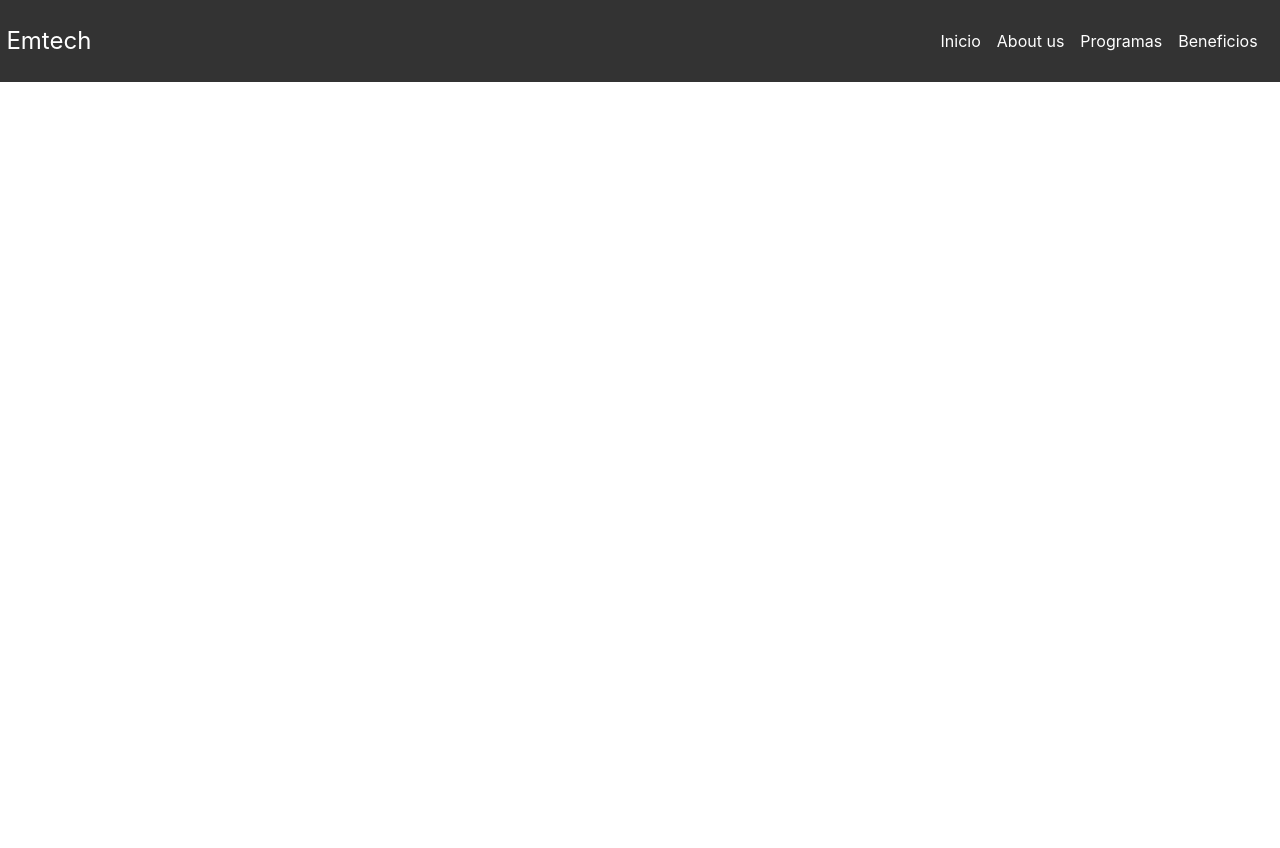
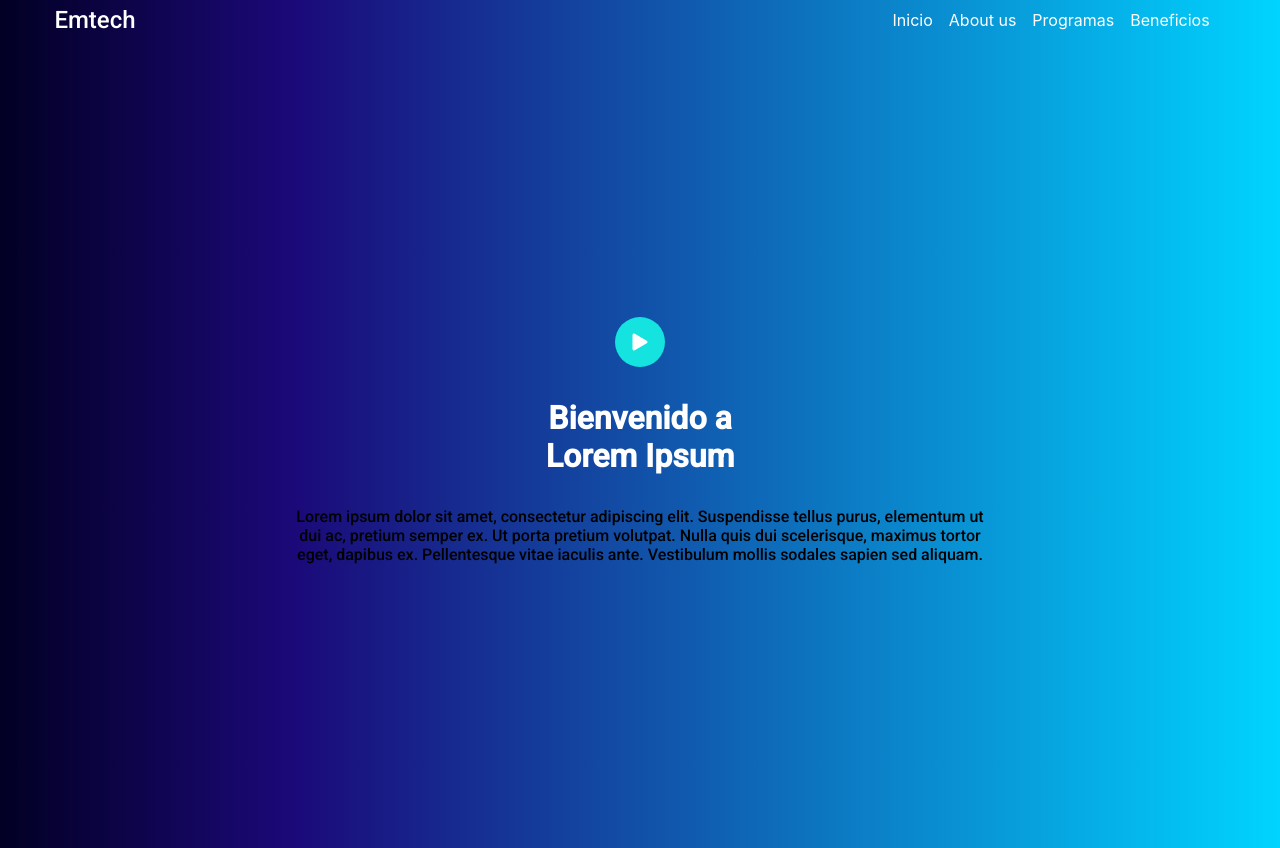
Before and after one commit to RobertoAlaniz30/emtech, a React (Create React App) app: page / in a window 1280 px wide. Before the commit the page ends 800 px from the top, so only its background shows below. Built offline with nearby package versions, Linux system fonts and the light colour scheme.

Commit message:
prototype of banner section done

```diff
--- a/src/App.js
+++ b/src/App.js
@@ -1,11 +1,44 @@
 import logo from "./logo.svg";
 import "./App.scss";
 import Navbar from "./components/Navbar";
+import Modal from "./components/Modal";
+import PlayButton from "./components/PlayButton";
 
 function App() {
   return (
     <div className="App">
-      <Navbar />
+      <main className="main__container">
+        <Navbar />
+        <div>
+          <section className="banner__section">
+            <Modal>
+              <iframe
+                src="https://www.youtube.com/embed/N0cMUC9DBJY"
+                frameBorder="0"
+                allowFullScreen
+                ng-show="showvideo"
+                width="420"
+                height="315"
+                title="myFrame"
+              ></iframe>
+            </Modal>
+            <PlayButton />
+
+            <h1 className="banner__title">
+              Bienvenido a <p> Lorem Ipsum</p>
+            </h1>
+
+            <p>
+              {" "}
+              Lorem ipsum dolor sit amet, consectetur adipiscing elit.
+              Suspendisse tellus purus, elementum ut dui ac, pretium semper ex.
+              Ut porta pretium volutpat. Nulla quis dui scelerisque, maximus
+              tortor eget, dapibus ex. Pellentesque vitae iaculis ante.
+              Vestibulum mollis sodales sapien sed aliquam.{" "}
+            </p>
+          </section>
+        </div>
+      </main>
     </div>
   );
 }
--- a/src/App.scss
+++ b/src/App.scss
@@ -1,38 +1,48 @@
+@import url('https://fonts.googleapis.com/css2?family=Montserrat:wght@300&family=Nunito:wght@300&family=Roboto:wght@300;500&display=swap');
+
+:root {
+  --aqua: #14E3E0;
+  --white: #FFFFFF
+}
+
+
 .App {
   text-align: center;
 }
-
-.App-logo {
-  height: 40vmin;
-  pointer-events: none;
+h1,h2,p,span {
+  font-family: 'Roboto', sans-serif;
+  margin: 0;
 }
 
-@media (prefers-reduced-motion: no-preference) {
-  .App-logo {
-    animation: App-logo-spin infinite 20s linear;
-  }
+.main__container {
+  padding: 0 3rem 3rem 3rem;
+  background: rgb(2, 0, 36);
+  background: linear-gradient(90deg, rgba(2, 0, 36, 1) 0%, rgba(27, 9, 121, 1) 23%, rgba(0, 212, 255, 1) 100%);
+  height: 100vh;
+
+
+}
+.main__container > div{
+  display: grid;
+  place-items: center;
+  height: 100%;
 }
 
-.App-header {
-  background-color: #282c34;
-  min-height: 100vh;
+.banner__section {
   display: flex;
   flex-direction: column;
+  justify-content: center;
   align-items: center;
-  justify-content: center;
-  font-size: calc(10px + 2vmin);
+  gap: 2rem;
+  width: 60%;
+}
+.banner__title{
+  color: var(--white);
+  font-weight: 900;
+  font-size: 2rem;
+  margin: 0;
+}
+.algo{
   color: white;
+  font-weight: 400px;
 }
-
-.App-link {
-  color: #61dafb;
-}
-
-@keyframes App-logo-spin {
-  from {
-    transform: rotate(0deg);
-  }
-  to {
-    transform: rotate(360deg);
-  }
-}
--- /dev/null
+++ b/src/components/Modal/index.jsx
@@ -0,0 +1,21 @@
+import React from "react";
+import "./styles.scss"
+
+const Modal = ({ isOpen, closeModal, title, children }) => {
+  const handleModalDialogClick = (e) => {
+    e.stopPropagation();
+  };
+
+  return (
+    <div className={`modal ${isOpen && "modal-open"}`} onClick={closeModal}>
+      <div className="modal__dialog" onClick={handleModalDialogClick}>
+        <h1>{title}</h1>
+        <button onClick={closeModal}>Close Modal</button>
+
+        {children}
+      </div>
+    </div>
+  );
+};
+
+export default Modal;
--- /dev/null
+++ b/src/components/Modal/styles.scss
@@ -0,0 +1,24 @@
+.modal {
+    background-color: rgba(0,0,0, .85);
+    width: 100vw;
+    height: 100vh;
+    position: fixed;
+    top: 0;
+    left: 0;
+    z-index: 9999;
+    display: none;
+    justify-content: center;
+    align-items: center;
+  }
+
+  .modal__dialog {
+    background: var(--LimaGreen);
+    padding: 10px;
+    width: 300px;
+    height: auto;
+    border-radius: 12px;
+  }
+
+  .modal-open  {
+    display: grid;
+  }
--- a/src/components/Navbar/index.jsx
+++ b/src/components/Navbar/index.jsx
@@ -10,7 +10,7 @@ function Navbar() {
     setClicked(!clicked);
   };
   return (
-    <div className="nav__container">
+    <header className="nav__container">
       <h2>Emtech</h2>
       <div className={`links ${clicked ? "active" : ""}`}>
         <List
@@ -26,7 +26,7 @@ function Navbar() {
         <BurguerButton clicked={clicked} handleOpen={handleClick} />
       </div>
       <div className={` BgDiv initial ${clicked ? " active" : ""}`}></div>
-    </div>
+    </header>
   );
 }
 
--- a/src/components/Navbar/styles.scss
+++ b/src/components/Navbar/styles.scss
@@ -1,9 +1,9 @@
 .nav__container {
     padding: .4rem;
-    background-color: #333;
     display: flex;
     align-items: center;
     justify-content: space-between;
+    background: transparent;
 
     h2 {
         color: white;
--- /dev/null
+++ b/src/components/PlayButton/index.jsx
@@ -0,0 +1,12 @@
+import { BsFillPlayFill } from "react-icons/bs";
+import "./styles.scss"
+
+function PlayButton() {
+  return (
+    <button className="playButton">
+      <BsFillPlayFill className="playButton__icon"/>
+    </button>
+  );
+}
+
+export default PlayButton;
--- /dev/null
+++ b/src/components/PlayButton/styles.scss
@@ -0,0 +1,17 @@
+.playButton{
+    display: flex;
+    justify-content: center;
+    align-items: center;
+    border-radius: 50%;
+    height: 50px;
+    width: 50px;
+    border: 0;
+    background-color: var(--aqua);
+    cursor: pointer;
+}
+
+.playButton__icon{
+    height: 30px;
+    width: 30px;
+    color: var(--white);
+}
```
